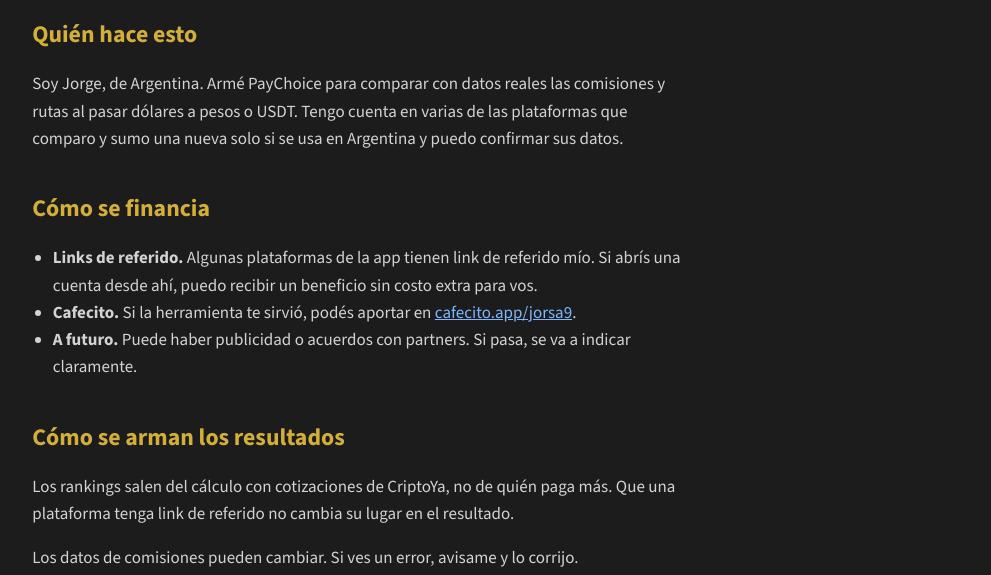
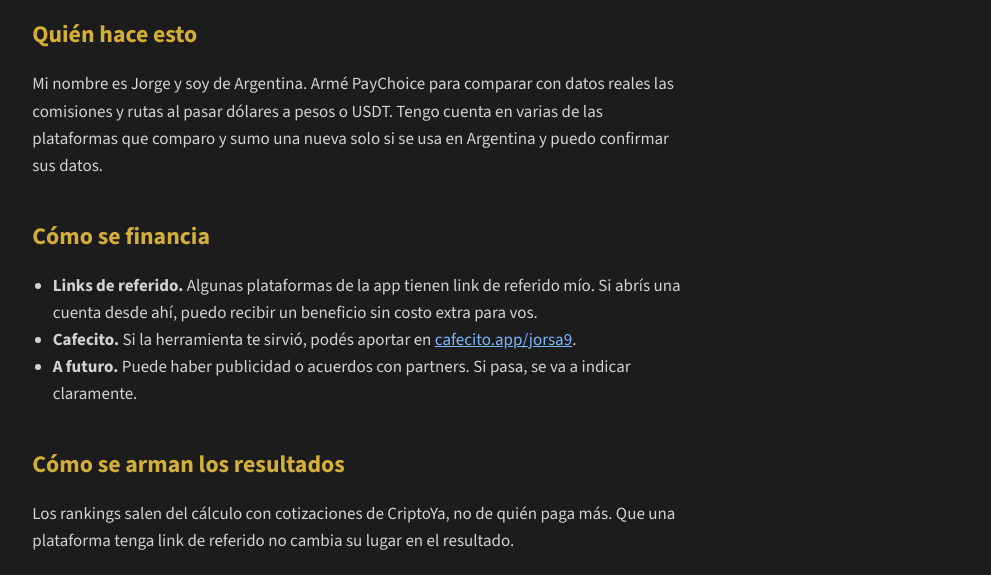
Before and after one commit to hodlmindcryptos-alt/paychoice-sitio, a plain HTML site: page quien-hace-esto.html in a window 1280 px wide. Shown: the part 191-766 px from the top of the page, without its empty margins (144-1135 px from the left). Drawn offline with nearby package versions, Linux system fonts and the light colour scheme.

Commit message:
Update quien-hace-esto.html

```diff
--- a/quien-hace-esto.html
+++ b/quien-hace-esto.html
@@ -10,7 +10,7 @@
 <main>
 <h1>Quién hace esto y cómo se financia</h1>
 <h2>Quién hace esto</h2>
-<p>Soy Jorge, de Argentina. Armé PayChoice para comparar con datos reales las comisiones y rutas al pasar dólares a pesos o USDT. Tengo cuenta en varias de las plataformas que comparo y sumo una nueva solo si se usa en Argentina y puedo confirmar sus datos.</p>
+<p>Mi nombre es Jorge y soy de Argentina. Armé PayChoice para comparar con datos reales las comisiones y rutas al pasar dólares a pesos o USDT. Tengo cuenta en varias de las plataformas que comparo y sumo una nueva solo si se usa en Argentina y puedo confirmar sus datos.</p>
 <h2>Cómo se financia</h2>
 <ul><li><b>Links de referido.</b> Algunas plataformas de la app tienen link de referido mío. Si abrís una cuenta desde ahí, puedo recibir un beneficio sin costo extra para vos.</li><li><b>Cafecito.</b> Si la herramienta te sirvió, podés aportar en <a href="https://cafecito.app/jorsa9">cafecito.app/jorsa9</a>.</li><li><b>A futuro.</b> Puede haber publicidad o acuerdos con partners. Si pasa, se va a indicar claramente.</li></ul>
 <h2>Cómo se arman los resultados</h2>
```
